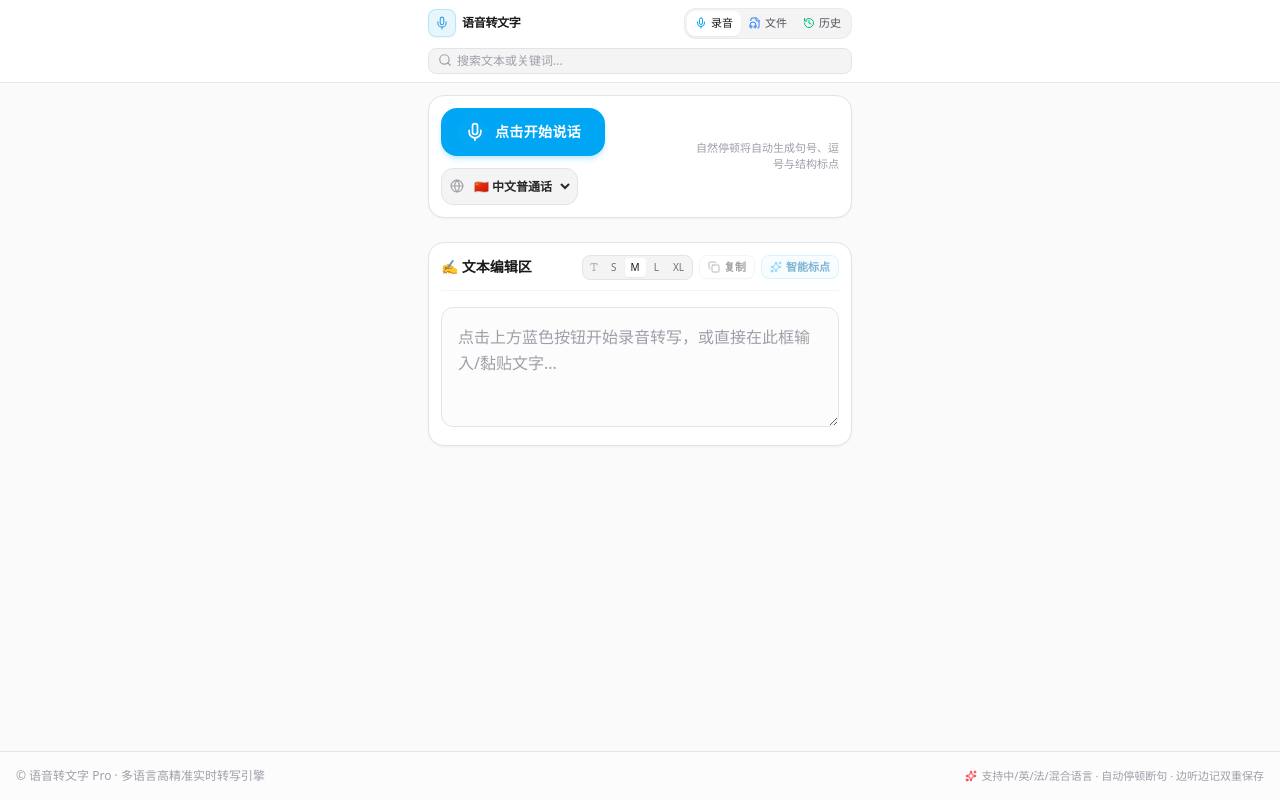
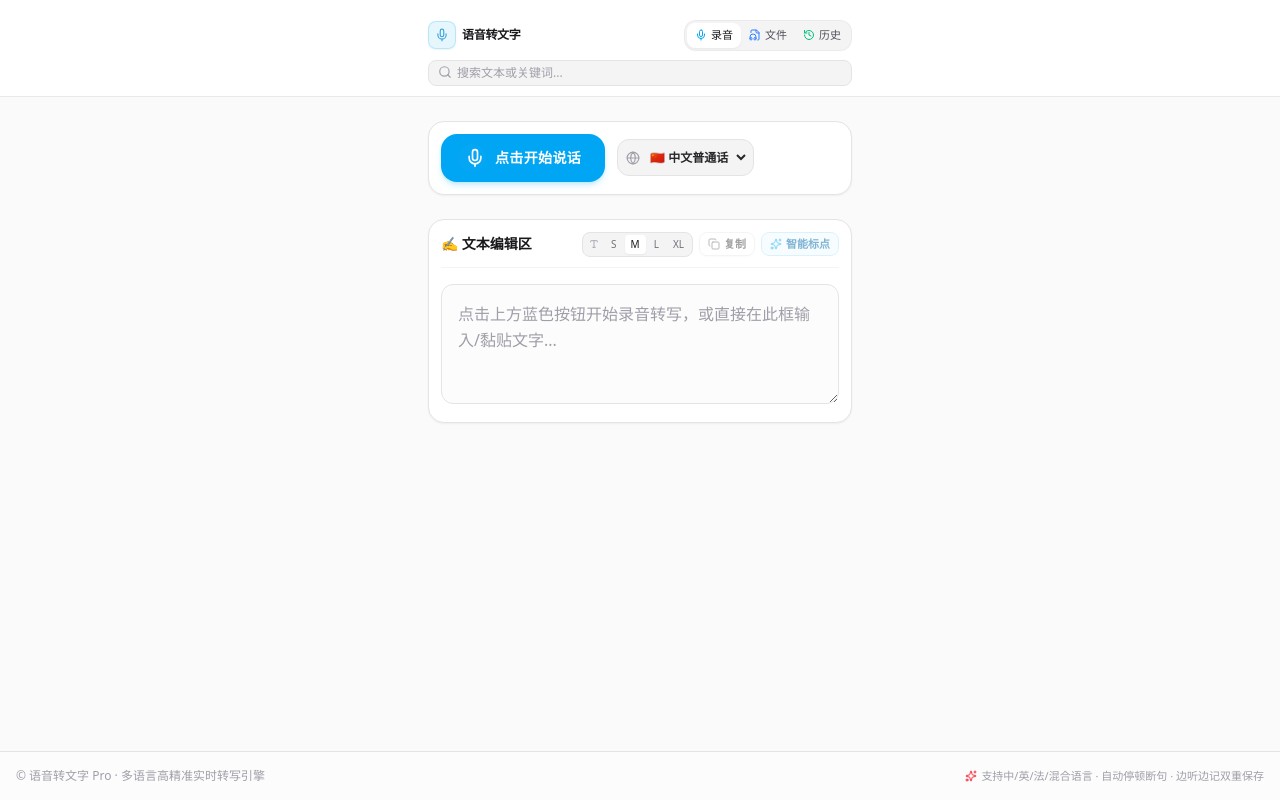
Before and after one commit to Jia2020/new, a React (Vite) app: page / in a window 1280 px wide. Built offline with nearby package versions, Linux system fonts and the light colour scheme.

Commit message:
style: improve UI layout and spacing
Adjust padding in Navbar and main container for better visual balance. Remove redundant recording hint text to streamline the recording interface.

```diff
--- a/index.html
+++ b/index.html
@@ -3,7 +3,7 @@
   <head>
     <meta charset="UTF-8" />
     <meta name="viewport" content="width=device-width, initial-scale=1.0" />
-    <title>Voice to Text</title>
+    <title>My Google AI Studio App</title>
   </head>
   <body>
     <div id="root"></div>
--- a/src/App.tsx
+++ b/src/App.tsx
@@ -129,7 +129,7 @@ export default function App() {
       />
 
       {/* Main Container - Optimized for Mobile Portrait View */}
-      <main className="flex-1 max-w-md w-full mx-auto px-3 py-3 space-y-3">
+      <main className="flex-1 max-w-md w-full mx-auto px-3 py-4 sm:py-6 space-y-4">
 
         {/* Workspace Toolbar: Export & Quick Actions */}
         {currentText.trim() && mode !== 'history' && (
--- a/src/components/MicRecorder.tsx
+++ b/src/components/MicRecorder.tsx
@@ -444,7 +444,7 @@ export const MicRecorder: React.FC<MicRecorderProps> = ({
           </div>
 
           {/* Recording Status & Waveform Canvas */}
-          {recordingState !== 'idle' ? (
+          {recordingState !== 'idle' && (
             <div className="flex items-center gap-3 w-full md:w-auto justify-between md:justify-end">
               <div className="flex items-center gap-1.5 px-2.5 py-1 bg-sky-50 dark:bg-sky-950/50 text-sky-600 dark:text-sky-400 rounded-lg text-xs font-mono font-bold border border-sky-200 dark:border-sky-900">
                 <span className="w-2 h-2 rounded-full bg-sky-500 animate-pulse" />
@@ -458,10 +458,6 @@ export const MicRecorder: React.FC<MicRecorderProps> = ({
                 height={28}
                 className="rounded bg-zinc-100 dark:bg-zinc-800 border border-zinc-200 dark:border-zinc-700"
               />
-            </div>
-          ) : (
-            <div className="text-[11px] text-zinc-400 hidden lg:block text-right">
-              自然停顿将自动生成句号、逗号与结构标点
             </div>
           )}
 
--- a/src/components/Navbar.tsx
+++ b/src/components/Navbar.tsx
@@ -18,7 +18,7 @@ export const Navbar: React.FC<NavbarProps> = ({
   setSearchQuery,
 }) => {
   return (
-    <header className="sticky top-0 z-40 bg-white/95 dark:bg-zinc-900/95 backdrop-blur-md border-b border-zinc-200/80 dark:border-zinc-800/80 transition-colors py-2">
+    <header className="sticky top-0 z-40 bg-white/95 dark:bg-zinc-900/95 backdrop-blur-md border-b border-zinc-200/80 dark:border-zinc-800/80 transition-colors pt-3.5 sm:pt-5 pb-2.5">
       <div className="max-w-md w-full mx-auto px-3 space-y-2">
 
         {/* Main Mobile Top Row: Logo, Mode Switcher */}
```
